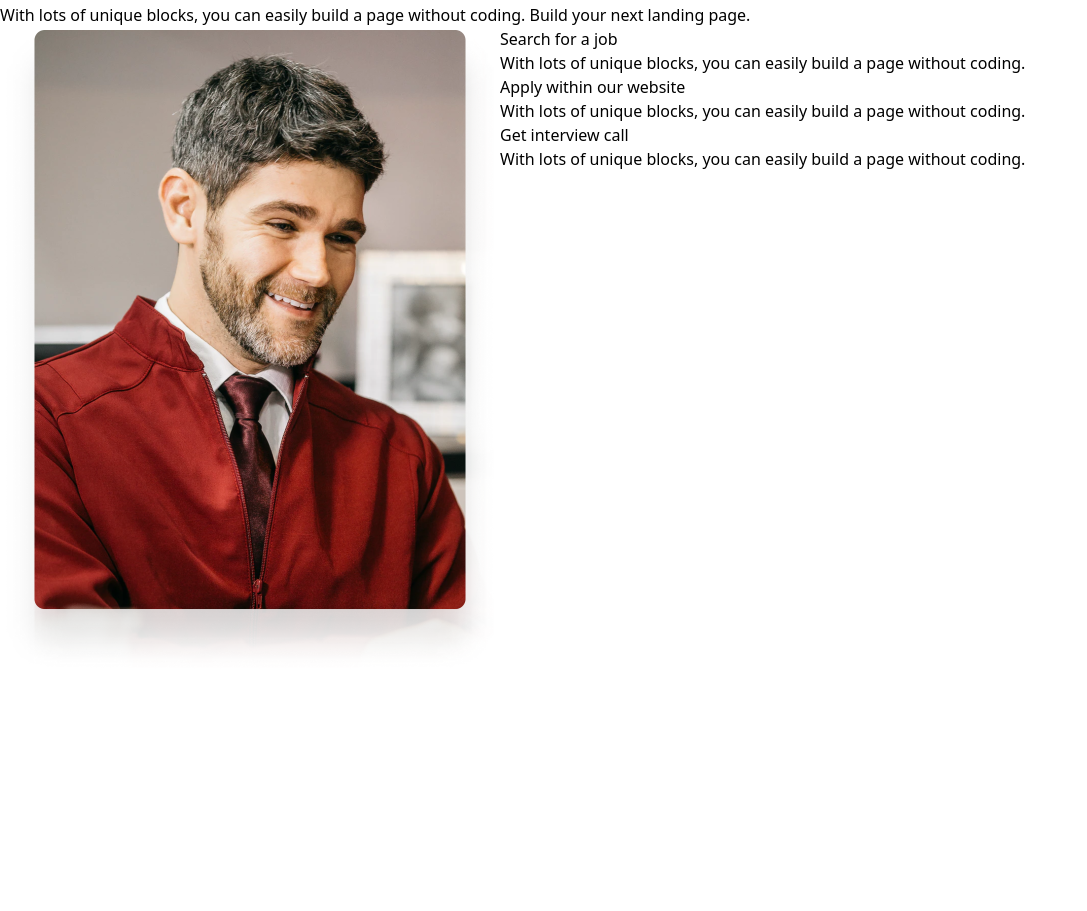
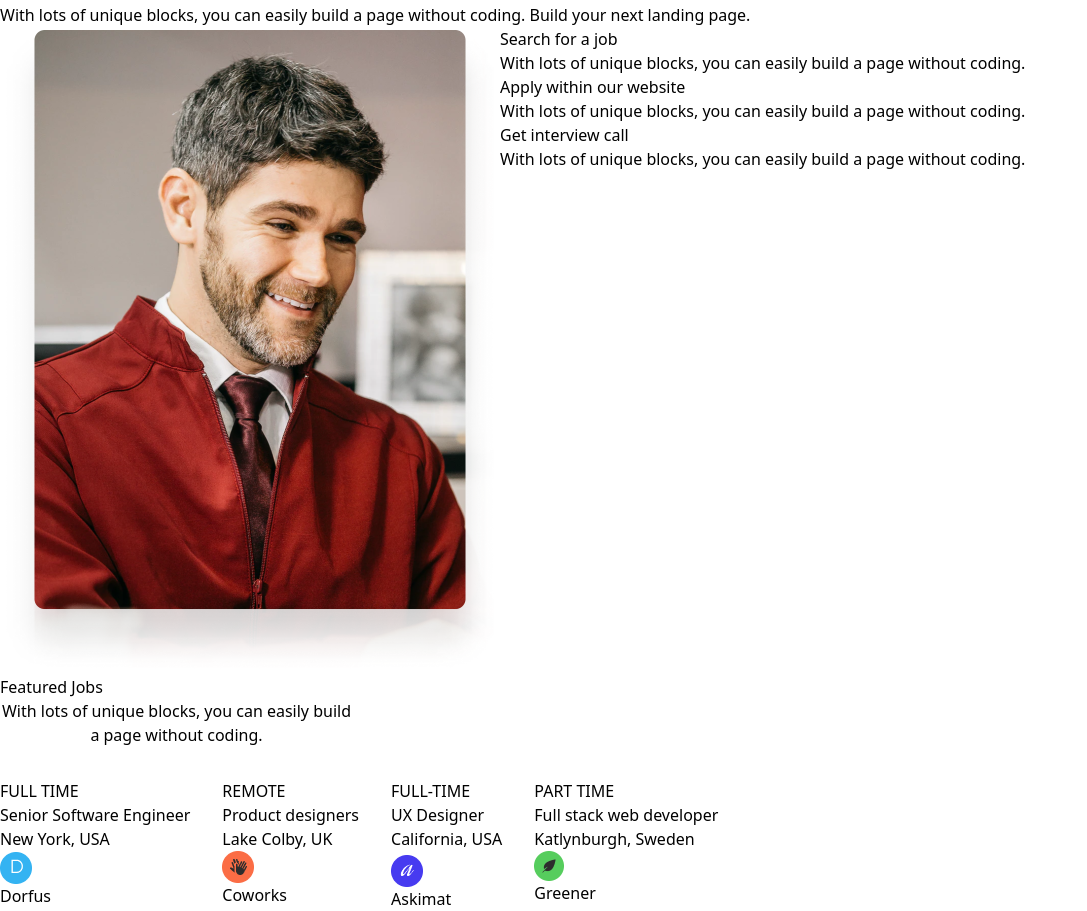
Before and after one commit to Juadebfm/august_tailwind_class, a plain HTML site: page index.html in a window 1280 px wide. Shown: the part 2727-3638 px from the top of the page, without its empty margins (0-1087 px from the left). Before the commit the page ends 3402 px from the top, so only its background shows below. Drawn offline with nearby package versions, Linux system fonts and the light colour scheme; a web font is replaced by a local one.

Commit message:
feat: changes made to this branch and to the files in the branch

```diff
--- a/index.html
+++ b/index.html
@@ -219,5 +219,57 @@
       </div>
     </div>
   </section>
+
+
+  <section>
+    <div class="w-full mb-8">
+      <h2 class="w-full items-center flex">
+        Featured Jobs</h2>
+      <p class="w-[353px] items-center text-center flex">
+        With lots of unique blocks,
+        you can easily build a page
+        without coding.</p>
+    </div>
+    <div class="flex gap-8 mt-8">
+      <div>
+        <h3>FULL TIME</h3>
+        <h2>Senior Software Engineer</h2>
+        <p>New York, USA</p>
+        <div>
+          <img src="./dorfus.png" alt="">
+          Dorfus
+        </div>
+      </div>
+      <div>
+        <h3>
+          REMOTE
+        </h3>
+        <h2>Product designers</h2>
+        <p>Lake Colby, UK</p>
+        <div>
+          <img src="./coworks.png" alt="">
+          Coworks
+        </div>
+      </div>
+      <div>
+        <h3>FULL-TIME</h3>
+        <h2>UX Designer</h2>
+        <p>California, USA</p>
+        <div>
+          <img src="./askimat.png" alt="">
+          Askimat
+        </div>
+      </div>
+      <div>
+        <h2>PART TIME</h2>
+        <h3>Full stack web developer</h3>
+        <p>Katlynburgh, Sweden</p>
+        <div>
+          <img src="./greener.png" alt="">
+          Greener
+        </div>
+      </div>
+    </div>
+  </section>
 </body>
 </html>
```
Also changed, not shown: askimat.png (added), career.png (added), coworks.png (added), dorfus.png (added), greener.png (added), lifestyle.png (added), mail icon.png (added), mine.png (added).
